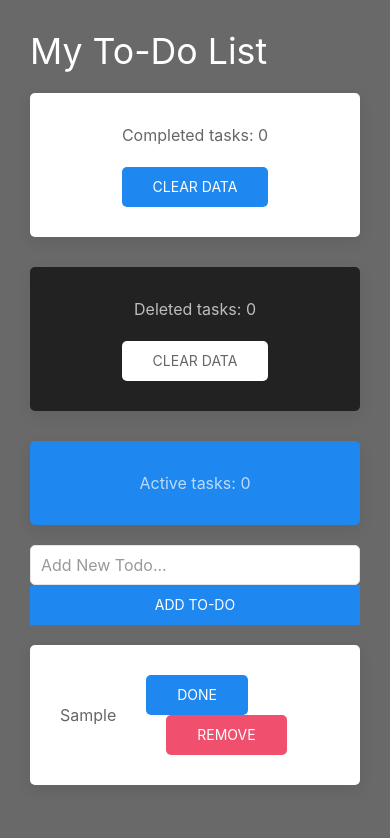
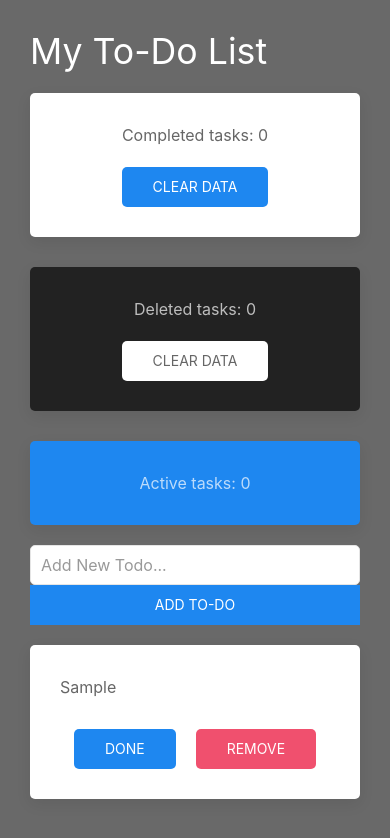
Before and after one commit to eugenepokalyuk/todo-list, a React (Create React App) app: page / in a window 390 px wide. Both pictures are taken after typing "Sample" into the empty fields and a click on the button "ADD TO-DO". Shown: the top 838 px of the page. Built offline with nearby package versions, Linux system fonts and the light colour scheme.

Commit message:
Update mobile

```diff
--- a/src/App.js
+++ b/src/App.js
@@ -3,7 +3,9 @@ import './App.css';
 import 'uikit/dist/css/uikit.css'
 import 'uikit/dist/js/uikit.js'
 import 'uikit/dist/js/uikit-icons.js'
-
+const style = {
+  margin: "0 auto"
+}
 function App() {
   //#region [To-Do]
   const [todos, setTodos] = useState(() => {
@@ -102,7 +104,6 @@ function App() {
           <div>
               <div className="uk-card uk-card-primary uk-card-body uk-border-rounded">
                 <p>Active tasks: {clicksActual} </p>
-                {/* <button className='uk-button uk-button-primary uk-border-rounded' onClick={() => {removeCounterActual();}}>Anulate and remove all tasks</button> */}
               </div>
           </div>
       </div>
@@ -131,7 +132,8 @@ function App() {
         </div>
 
       </form>
-      <ul className='uk-padding-remove-left'>
+
+      <ul className='uk-padding-remove-left uk-visible@s'>
         {todos.map((todo, index) => (
           <li className='uk-card uk-card-default uk-card-body uk-border-rounded uk-margin-top uk-flex uk-flex-middle uk-flex-between' data-uk-scrollspy="cls:uk-animation-slide-left" key={index}>
             {todo.text}
@@ -151,6 +153,28 @@ function App() {
           </li>
         ))}
       </ul>
+
+      <ul className='uk-padding-remove-left uk-hidden@l'>
+        {todos.map((todo, index) => (
+          <li className='uk-card uk-card-default uk-card-body uk-border-rounded uk-margin-top uk-text-center' data-uk-scrollspy="cls:uk-animation-slide-left" key={index}>
+            <p className='uk-text-left'>{todo.text}</p>
+            <div className='uk-align-center'>
+              <button className='uk-button uk-button-primary uk-border-rounded' onClick={() => {
+                addCounter(clicks + 1);
+                removeTodo(index)
+              }}>Done</button>
+              <button className='uk-button uk-button-danger uk-border-rounded uk-margin-left'
+              onClick={() => {
+                addCounterRemove(clicksRemove + 1);
+                addCounterActual(clicksActual - 1)
+                removeTodo(index)
+              }}
+              >Remove</button>
+            </div>
+          </li>
+        ))}
+      </ul>
+
     </div>
   );
 }
```
